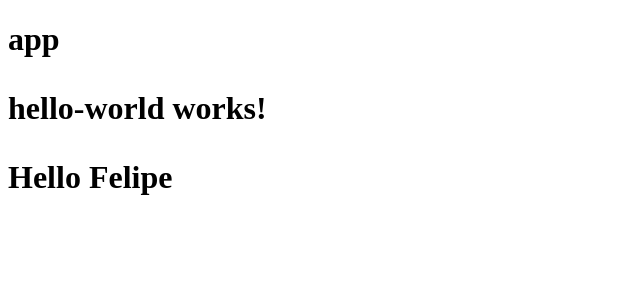
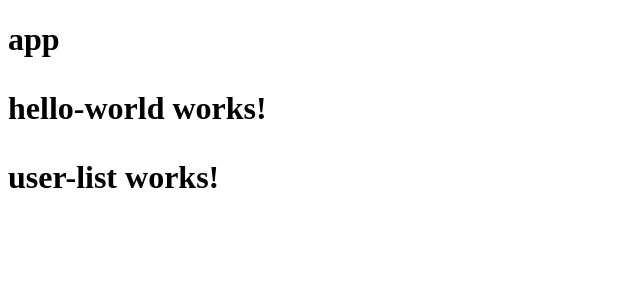
Before and after one commit to vincent-guo/angular2-hello-world, an Angular app: page / in a window 1280 px wide. Shown: the top 300 px of the page, without its empty margins (0-640 px from the left). Built offline with nearby package versions, Linux system fonts and the light colour scheme.

Commit message:
show the user-list view

```diff
--- a/src/app/app.component.html
+++ b/src/app/app.component.html
@@ -3,5 +3,5 @@
 
   <app-hello-world></app-hello-world>
 
-  <app-user-item></app-user-item>
+  <app-user-list></app-user-list>
 </h1>
```
